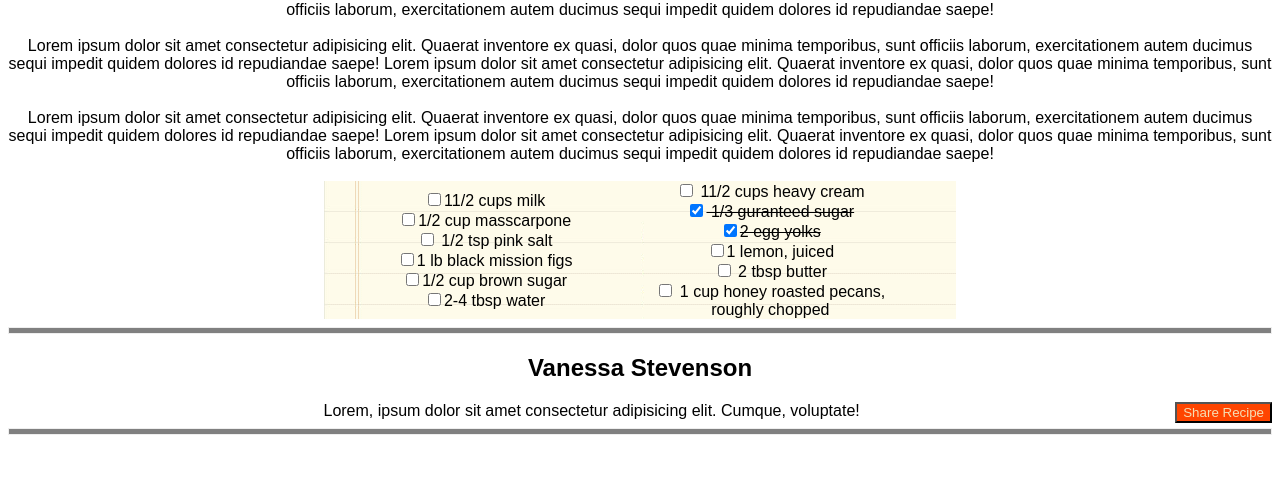
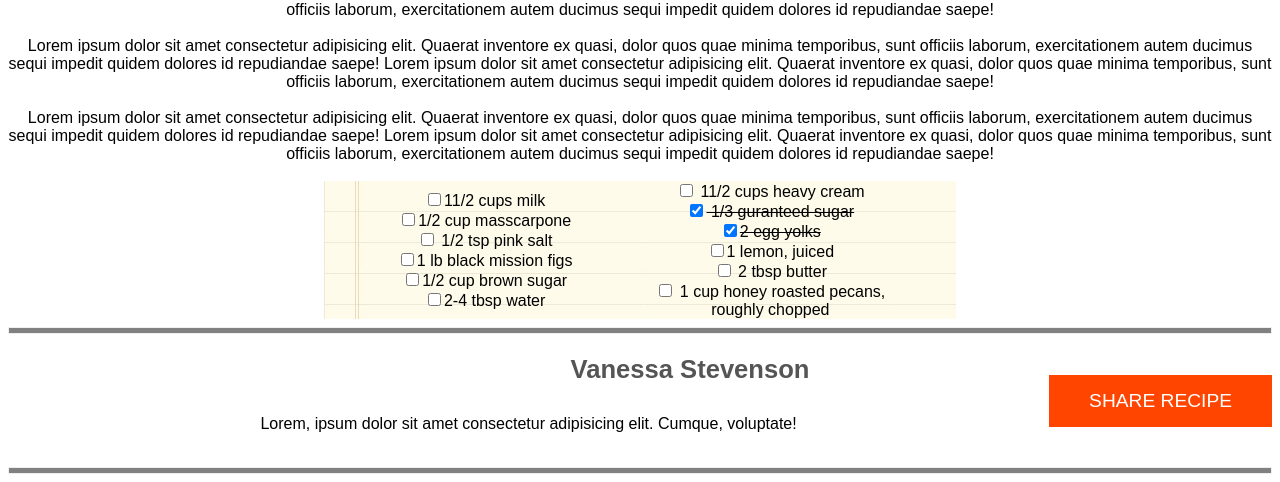
Before and after one commit to YahyaOmari/Chocolate-Pizza-301, a plain HTML site: page index.html in a window 1280 px wide. Shown: the part 1374-1856 px from the top of the page. Before the commit the page ends 1817 px from the top, so only its background shows below. Drawn offline with Linux system fonts and the light colour scheme; a web font is replaced by a local one.

Commit message:
edited things

```diff
--- a/css/style.css
+++ b/css/style.css
@@ -61,10 +61,20 @@ hr{
 .right-side{
     width: 250px;
 }
-button{
-    background-color: orangered;
-    color: wheat;
-    text-decoration:none;
+h2 {
+    padding-left: 100px;
+    font-size: 1.6em;
+    padding-bottom: 10px;
+    color: #555;
+}
+button {
     float: right;
-
+    text-transform: uppercase;
+    padding: 15px 40px;
+    background:orangered;
+    color: white;
+    font-size: larger;
+    border: none;
+    position: relative;
+    bottom: 40px;
 }
```
